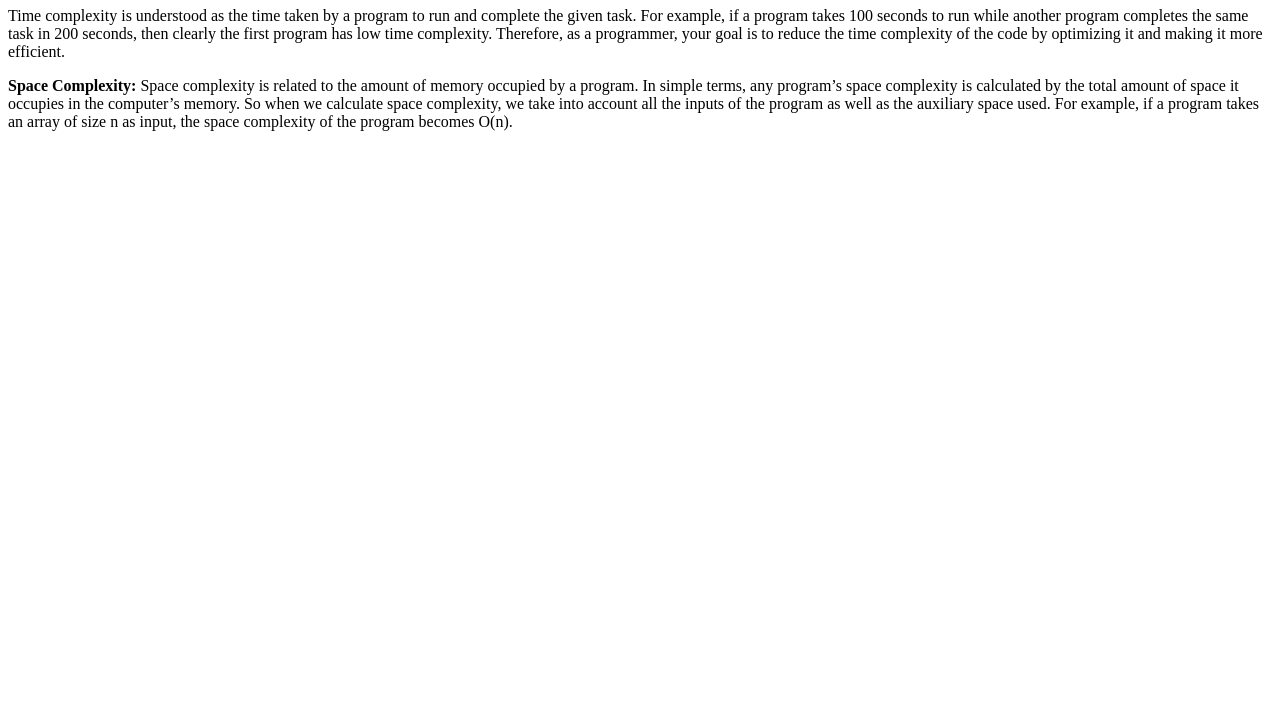
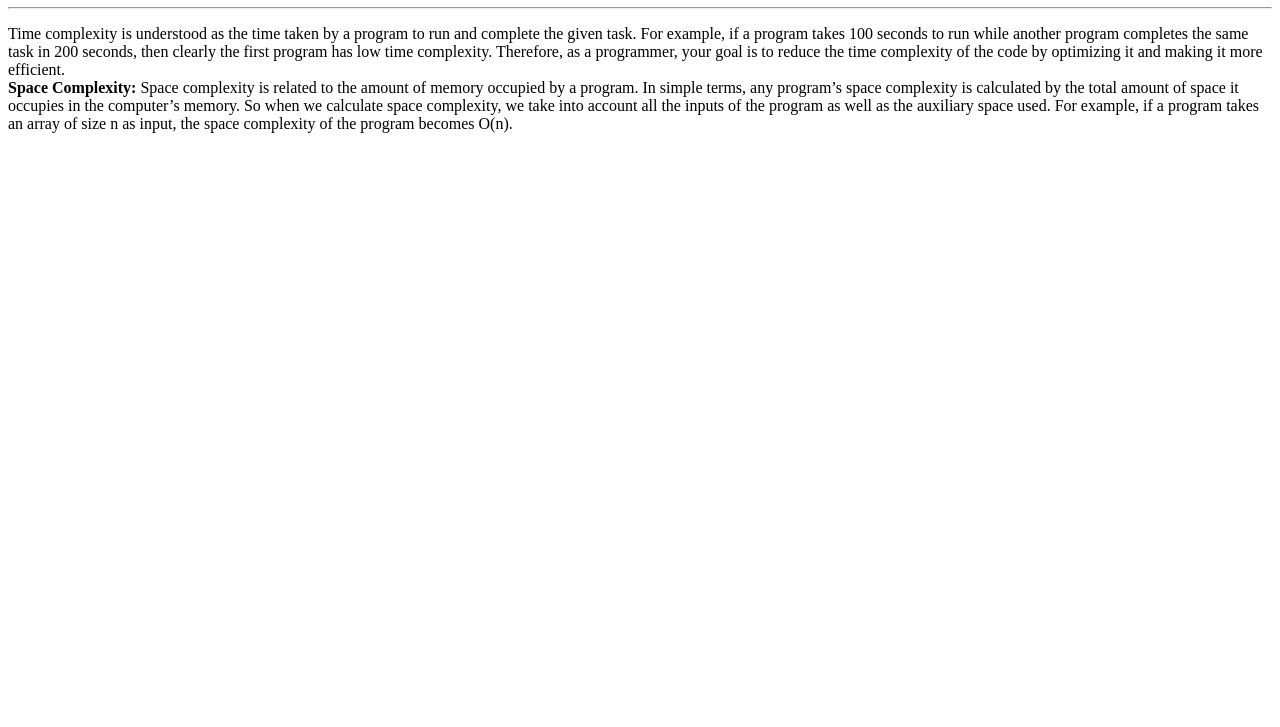
Before and after one commit to acciojob/time-and-space-complexity-ChumkiChakraborty, a website: page main.html in a window 1280 px wide. Shown: the part 73-800 px from the top of the page. Drawn offline with Linux system fonts and the light colour scheme.

Commit message:
created a submission

```diff
--- a/main.html
+++ b/main.html
@@ -8,9 +8,9 @@
 
 <body>
 	<!-- the entire body must be written by student -->
-	<h1>Time and Space Complexity</h1>
-	<p>Time complexity is understood as the time taken by a program to run and complete the given task. For example, if a program takes 100 seconds to run while another program completes the same task in 200 seconds, then clearly the first program has low time complexity. Therefore, as a programmer, your goal is to reduce the time complexity of the code by optimizing it and making it more efficient.<br></p>
-	<p><b>Space Complexity:</b> Space complexity is related to the amount of memory occupied by a program. In simple terms, any program’s space complexity is calculated by the total amount of space it occupies in the computer’s memory. So when we calculate space complexity, we take into account all the inputs of the program as well as the auxiliary space used. For example, if a program takes an array of size n as input, the space complexity of the program becomes O(n).</p>
+	<h1>Time and Space Complexity</h1><hr>
+	<p>Time complexity is understood as the time taken by a program to run and complete the given task. For example, if a program takes 100 seconds to run while another program completes the same task in 200 seconds, then clearly the first program has low time complexity. Therefore, as a programmer, your goal is to reduce the time complexity of the code by optimizing it and making it more efficient.<br>
+   <b>Space Complexity:</b> Space complexity is related to the amount of memory occupied by a program. In simple terms, any program’s space complexity is calculated by the total amount of space it occupies in the computer’s memory. So when we calculate space complexity, we take into account all the inputs of the program as well as the auxiliary space used. For example, if a program takes an array of size n as input, the space complexity of the program becomes O(n).</p>
 
     <script type="text/javascript" src="./script.js">
 </script>
```
